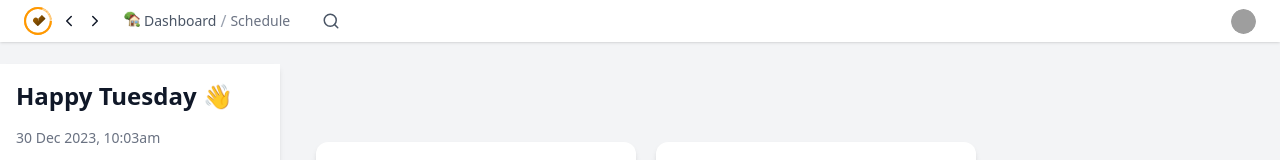
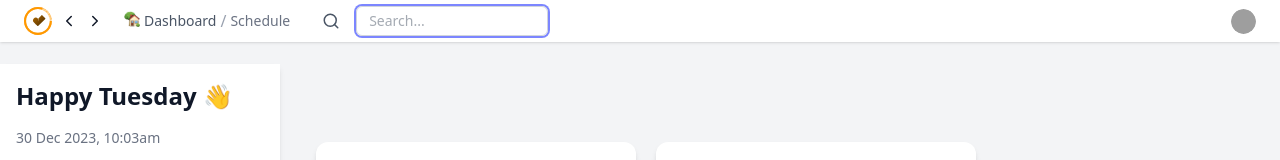
Before and after one commit to nipunrajk/habit-tracker, a React (Vite) app: page / in a window 1280 px wide. Both pictures are taken after a click on the button 331 px from the left and 21 px from the top of the page. Shown: the top 160 px of the page. Built offline with nearby package versions, Linux system fonts and the light colour scheme; grey boxes are pictures that could not be loaded.

Commit message:
search bar added

```diff
--- a/src/components/Navbar.tsx
+++ b/src/components/Navbar.tsx
@@ -1,15 +1,46 @@
+import React, { useState, useRef, useEffect } from "react";
 import Logo from "../assets/icons/logoicon";
 import { Search, ChevronLeft, ChevronRight } from "lucide-react";
 
 import { Avatar } from "radix-ui";
 
 const Navbar: React.FC = () => {
+  const [isSearchOpen, setSearchOpen] = useState(false);
+  const inputRef = useRef<HTMLInputElement>(null);
+
+  useEffect(() => {
+    const handleKeyDown = (e: KeyboardEvent) => {
+      if (e.key === "Escape") setSearchOpen(false);
+    };
+
+    const handleClickOutside = (e: MouseEvent) => {
+      if (inputRef.current && !inputRef.current.contains(e.target as Node)) {
+        setSearchOpen(false);
+      }
+    };
+
+    document.addEventListener("keydown", handleKeyDown);
+    document.addEventListener("mousedown", handleClickOutside);
+
+    return () => {
+      document.removeEventListener("keydown", handleKeyDown);
+      document.removeEventListener("mousedown", handleClickOutside);
+    };
+  }, []);
+
   const handleBack = () => {
     console.log("Go back");
   };
 
   const handleForward = () => {
     console.log("Go forward");
+  };
+
+  const handleToggleSearch = () => {
+    setSearchOpen((prev) => !prev);
+    setTimeout(() => {
+      inputRef.current?.focus(); // focus the input on open
+    }, 100);
   };
 
   return (
@@ -34,9 +65,23 @@ const Navbar: React.FC = () => {
           <span className='text-sm font-medium'>Dashboard</span>
           <span className='text-gray-400'>/</span>
           <span className='text-sm text-gray-500'>Schedule</span>
-          <button className='p-2 rounded-lg hover:bg-gray-100 ml-5'>
-            <Search size={18} />
-          </button>
+          <div className='relative flex items-center gap-2 ml-5'>
+            <button
+              onClick={handleToggleSearch}
+              className='p-2 rounded-lg hover:bg-gray-100 transition'
+            >
+              <Search size={18} />
+            </button>
+
+            {isSearchOpen && (
+              <input
+                ref={inputRef}
+                type='text'
+                placeholder='Search...'
+                className='transition-all w-48 px-3 py-1 border border-gray-300 rounded-md focus:outline-none focus:ring-2 focus:ring-indigo-400 text-sm'
+              />
+            )}
+          </div>
         </div>
       </div>
 
```
